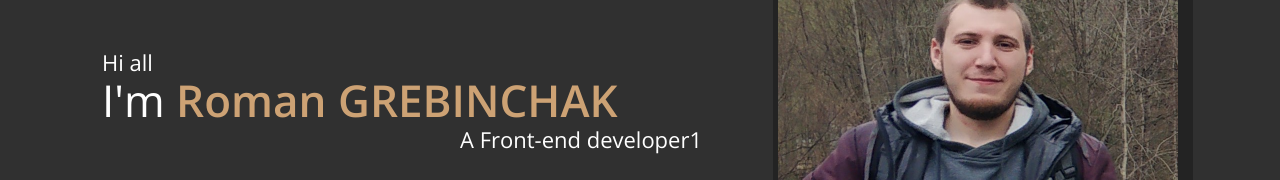
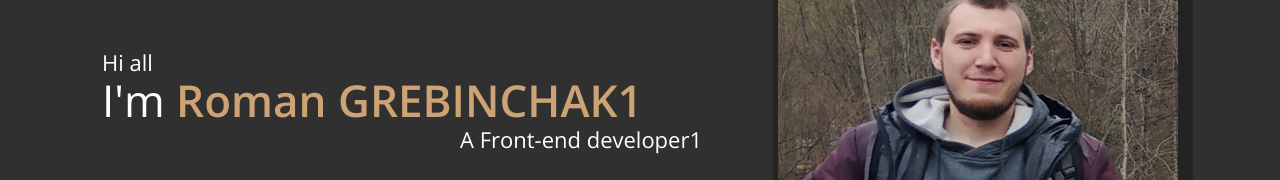
Before and after one commit to romanxeo/portfolio, a React (Create React App) app: page / in a window 1280 px wide. Shown: the part 339-519 px from the top of the page. Built offline with nearby package versions, Linux system fonts and the light colour scheme.

Commit message:
com 2.911

```diff
--- a/src/Main/Main.tsx
+++ b/src/Main/Main.tsx
@@ -10,11 +10,11 @@ function Main() {
       <div className={`${sContainer.container} ${s.mainContainer}`}>
         <div className={s.text}>
           <span>Hi all</span>
-          <h1>I'm <b>Roman GREBINCHAK</b></h1>
+          <h1>I'm <b>Roman GREBINCHAK1</b></h1>
           <p>A Front-end developer1</p>
         </div>
         <div className={s.photoBlock}>
-          <img className={s.photo} src={photo}/>
+          <img className={s.photo} src={photo} alt={'her'}/>
         </div>
       </div>
     </div>
```
